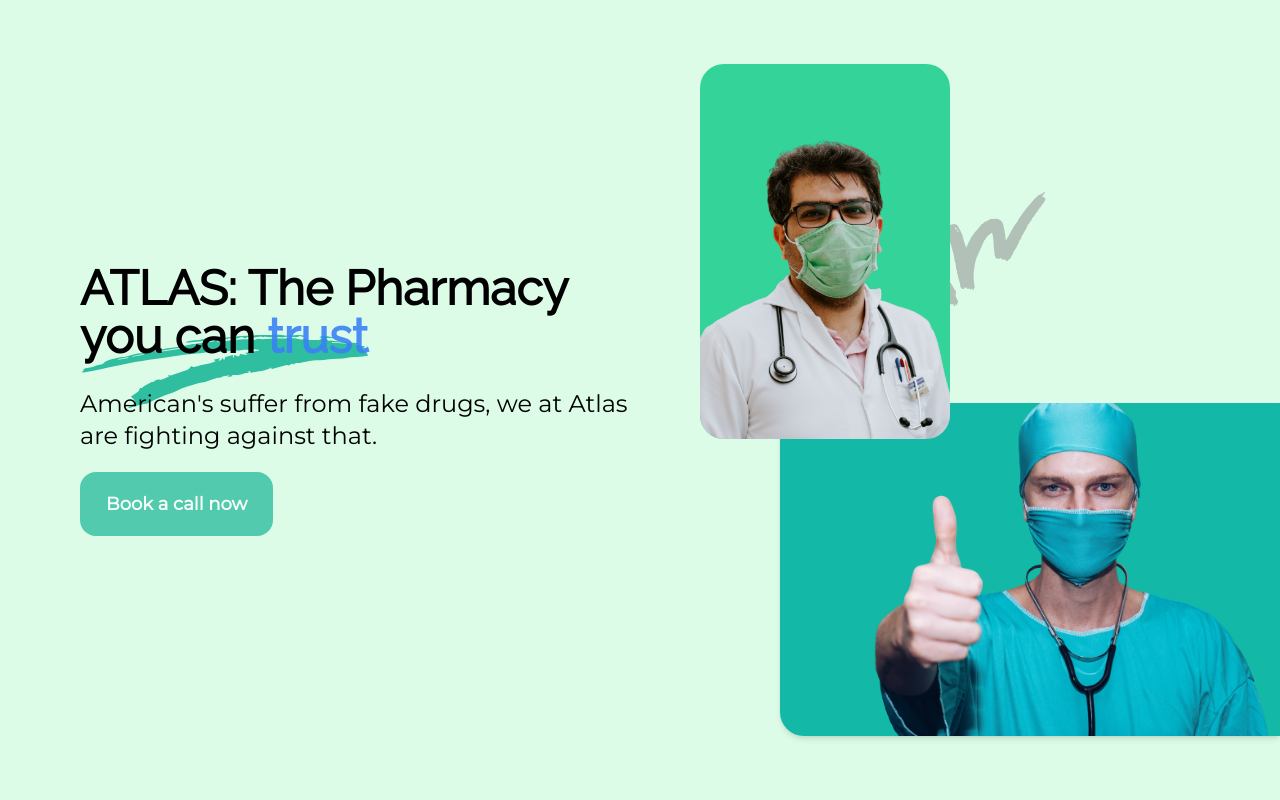
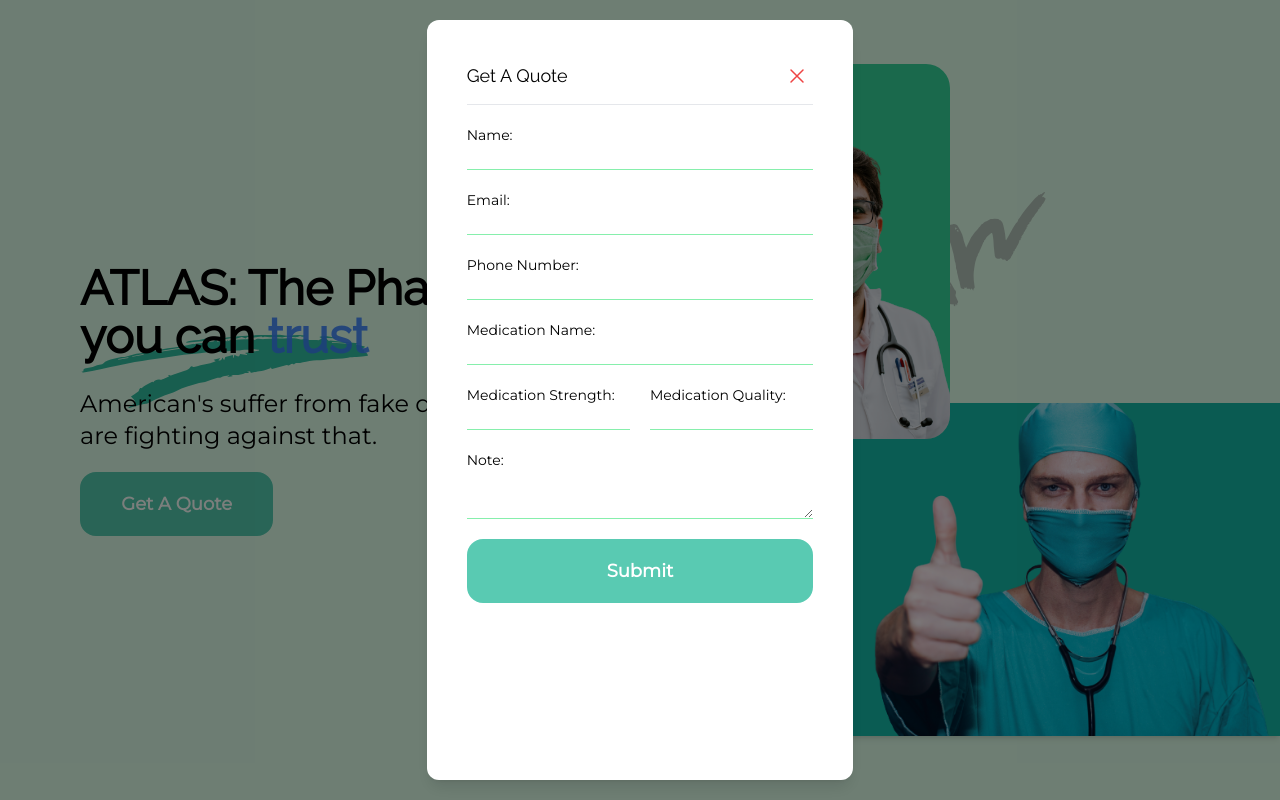
Before and after one commit to booluw/pharma, a Nuxt app: page / in a window 1280 px wide. Shown: the top 800 px of the page. Built offline with nearby package versions, Linux system fonts and the light colour scheme.

Commit message:
feat: 'Get A Quote' modal

```diff
--- a/components/HeroSection.vue
+++ b/components/HeroSection.vue
@@ -36,10 +36,12 @@
       </p>
       <button
         class="font-semibold text-lg md:font-bold md:w-1/3 px-3 py-4 rounded-2xl bg-[#30BEA0] border-2 border-[#30BEA0] text-white opacity-80 hover:opacity-100 hover:-translate-y-[1px] hover:transform hover:shadow-md transition-all"
+        @click="quoteModal = true"
       >
-        Book a call now
+        Get A Quote
       </button>
     </div>
+    <quote-modal v-if="quoteModal" @close="quoteModal = false" />
   </section>
 </template>
 
@@ -49,6 +51,12 @@
   components: {
     YellowStroke: () => import('~/components/arts/YellowStroke.vue'),
     PurpleStroke: () => import('~/components/arts/PurpleStroke.vue'),
+    QuoteModal: () => import('~/components/QuoteModal.vue'),
+  },
+  data() {
+    return {
+      quoteModal: true
+    }
   },
 }
 </script>
--- a/components/NursesSection.vue
+++ b/components/NursesSection.vue
@@ -4,8 +4,30 @@
       <img src="~/assets/doddles/jobs-doodle.svg" class="w-28 md:w-52 absolute top-0 -right-16 md:right-auto md:-top-40" />
       <h2 class="text-4xl font-semibold mb-5 font-serif">Customers love Atlas</h2>
     </div>
-    <div class="flex flex-row gap-10 justify-between w-full pt-16 pl-5 md:pl-0 overflow-x-auto">
-      <div class="flex-shrink-0 w-72 md:w-1/3 h-72 rounded-3xl pt-14 pl-14 p-10 bg-gray-200 border border-gray-300 relative">
+    <div class="flex justify-end gap-5 mb-10">
+      <button
+        class="rounded-full border p-3 text-secondary hover:bg-secondary hover:text-white"
+        :class="{'active': hasPrev, 'cursor-not-allowed': !hasPrev}"
+        :disabled="!hasPrev"
+        @click.prevent="prev"
+      >
+        <svg xmlns="http://www.w3.org/2000/svg" fill="none" viewBox="0 0 24 24" stroke-width="1.5" stroke="currentColor" class="w-6 h-6">
+          <path stroke-linecap="round" stroke-linejoin="round" d="M15.75 19.5L8.25 12l7.5-7.5" />
+        </svg>
+      </button>
+      <button
+        class="rounded-full border p-3 text-secondary hover:bg-secondary hover:text-white"
+        :class="{'active': hasNext, 'cursor-not-allowed': !hasNext}"
+        :disabled="!hasNext"
+        @click.prevent="next"
+      >
+        <svg xmlns="http://www.w3.org/2000/svg" fill="none" viewBox="0 0 24 24" stroke-width="1.5" stroke="currentColor" class="w-6 h-6">
+          <path stroke-linecap="round" stroke-linejoin="round" d="M8.25 4.5l7.5 7.5-7.5 7.5" />
+        </svg>
+      </button>
+    </div>
+    <vue-horizontal ref="horizontal" class="this" :button="false" @scroll-debounce="onScroll">
+      <div class="flex-shrink-0 w-72 md:w-80 h-72 rounded-3xl pt-14 pl-14 p-10 bg-gray-200 border border-gray-300 relative">
         <p class="">
           I always tell them it’s the breadth of challenges, scale, engineering talent, big goals and the constant drive to achieve them.
         </p>
@@ -14,8 +36,7 @@
         </div>
         <img src="~/assets/doddles/quote.svg" class="absolute -top-5 -left-5" />
       </div>
-
-      <div class="flex-shrink-0 w-72 md:w-1/3 h-72 rounded-3xl pt-14 pl-14 p-10 bg-gray-200 border border-gray-300 relative">
+      <div class="mx-8 flex-shrink-0 w-72 md:w-80 h-72 rounded-3xl pt-14 pl-14 p-10 bg-gray-200 border border-gray-300 relative">
         <p class="">
           I always tell them it’s the breadth of challenges, scale, engineering talent, big goals and the constant drive to achieve them.
         </p>
@@ -24,8 +45,7 @@
         </div>
         <img src="~/assets/doddles/quote.svg" class="absolute -top-5 -left-5" />
       </div>
-
-      <div class="flex-shrink-0 w-72 md:w-1/3 h-72 rounded-3xl pt-14 pl-14 p-10 bg-gray-200 border border-gray-300 relative">
+      <div class="flex-shrink-0 w-72 md:w-80 h-72 rounded-3xl pt-14 pl-14 p-10 bg-gray-200 border border-gray-300 relative">
         <p class="">
           I always tell them it’s the breadth of challenges, scale, engineering talent, big goals and the constant drive to achieve them.
         </p>
@@ -34,16 +54,37 @@
         </div>
         <img src="~/assets/doddles/quote.svg" class="absolute -top-5 -left-5" />
       </div>
-    </div>
+    </vue-horizontal>
   </div>
 </template>
 
 <script>
+import VueHorizontal from 'vue-horizontal';
+
 export default {
-
+  components: { VueHorizontal },
+  data() {
+    return {
+      hasPrev: false,
+      hasNext: true,
+    }
+  },
+  methods: {
+    prev() {
+      this.$refs.horizontal.prev()
+    },
+    next() {
+      this.$refs.horizontal.next()
+    },
+    onScroll({hasPrev, hasNext}) {
+      this.hasPrev = hasPrev
+      this.hasNext = hasNext
+    }
+  },
 }
 </script>
-
-<style>
-
+<style scoped>
+.this >>> .v-hl-container {
+  padding: 30px;
+}
 </style>
--- a/components/ProfessionalSection.vue
+++ b/components/ProfessionalSection.vue
@@ -1,6 +1,6 @@
 <template>
-  <div class="bg-blue-500 text-white py-20 md:py-40 md:pr-40 md:flex gap-10">
-    <div class="md:w-1/2 relative">
+  <div class="bg-blue-500 text-white py-20 md:py-40 md:pr-40 md:flex gap-10 overflow-hidden">
+    <div class="md:w-1/2 relative mr-10 md:mr-0">
       <img src="~/assets/imgs/nurse and black woman.jpg" class="w-full rounded-r-3xl" />
       <img src="~/assets/doddles/yellow-doodle.svg" class="absolute -bottom-10" />
     </div>
--- /dev/null
+++ b/components/QuoteModal.vue
@@ -0,0 +1,118 @@
+<template>
+  <div class="fixed top-0 bottom-0 right-0 left-0 bg-black bg-opacity-50 z-50 flex justify-center items-center md:py-5">
+    <div class="h-full w-full overflow-y-auto md:w-1/3 bg-white p-10 pb-5 md:rounded-xl shadow-lg">
+      <div class="border-b pb-3 flex justify-between items-center">
+        <h2 class="text-lg font-serif">Get A Quote</h2>
+        <button
+          class="rounded-full p-1 text-red-500 hover:bg-red-500 hover:text-white"
+          @click="$emit('close')"
+        >
+          <svg xmlns="http://www.w3.org/2000/svg" fill="none" viewBox="0 0 24 24" stroke-width="1.5" stroke="currentColor" class="w-6 h-6">
+            <path stroke-linecap="round" stroke-linejoin="round" d="M6 18L18 6M6 6l12 12" />
+          </svg>
+        </button>
+      </div>
+      <form class="my-5">
+        <label class="flex flex-col" for="name">
+          <span class="text-sm">Name:</span>
+          <input
+            id="name"
+            v-model="user.name"
+            type="text"
+            class="border-b border-green-300 outline-none"
+            required
+          />
+        </label>
+        <label class="flex flex-col mt-5" for="email">
+          <span class="text-sm">Email:</span>
+          <input
+            id="email"
+            v-model="user.email"
+            type="email"
+            class="border-b border-green-300 outline-none"
+            required
+          />
+        </label>
+        <label class="flex flex-col mt-5" for="phone">
+          <span class="text-sm">Phone Number:</span>
+          <input
+            id="phone"
+            v-model="user.phone"
+            type="tel"
+            class="border-b border-green-300 outline-none"
+            required
+          />
+        </label>
+        <label class="flex flex-col mt-5" for="medication_name">
+          <span class="text-sm">Medication Name:</span>
+          <input
+            id="medication_name"
+            v-model="user.medication_name"
+            type="text"
+            class="border-b border-green-300 outline-none"
+            required
+          />
+        </label>
+        <div class="md:flex gap-5 md:mr-5">
+          <label class="md:w-1/2 flex flex-col mt-5" for="medication_strength">
+            <span class="text-sm">Medication Strength:</span>
+            <input
+              id="medication_strength"
+              v-model="user.medication_strength"
+              type="number"
+              class="border-b border-green-300 outline-none"
+              required
+            />
+          </label>
+          <label class="md:w-1/2 flex flex-col mt-5" for="medication_strength">
+            <span class="text-sm">Medication Quality:</span>
+            <input
+              id="medication_quality"
+              v-model="user.medication_quantity"
+              type="number"
+              class="border-b border-green-300 outline-none"
+              required
+            />
+          </label>
+        </div>
+        <label class="flex flex-col mt-5" for="note">
+          <span class="text-sm">Note:</span>
+          <textarea
+            id="note"
+            v-model="user.other_details"
+            class="border-b border-green-300 outline-none"
+          ></textarea>
+        </label>
+        <button
+          type="submit"
+          class="font-semibold text-lg md:font-bold w-full mt-16 md:mt-5 px-3 py-4 rounded-2xl bg-[#30BEA0] border-2 border-[#30BEA0] text-white opacity-80 hover:opacity-100 hover:-translate-y-[1px] hover:transform hover:shadow-md transition-all"
+        >
+          Submit
+        </button>
+      </form>
+    </div>
+  </div>
+</template>
+
+<script>
+export default {
+  name: "GetAQuoteModal",
+  data() {
+    return {
+      user: {
+        name: '',
+        email: '',
+        phone: '',
+        medication_name: '',
+        medication_strength: '',
+        medication_quantity: '',
+        other_details: ''
+      }
+    }
+  },
+}
+</script>
+
+<style>
+
+</style>
--- a/package.json
+++ b/package.json
@@ -16,6 +16,7 @@
     "core-js": "^3.25.3",
     "nuxt": "^2.15.8",
     "vue": "^2.7.10",
+    "vue-horizontal": "^0.8.12",
     "vue-server-renderer": "^2.7.10",
     "vue-template-compiler": "^2.7.10"
   },
--- a/tailwind.js
+++ b/tailwind.js
@@ -4,6 +4,10 @@
       fontFamily: {
         sans: ['Montserrat', 'sans-serif'],
         serif: ['Raleway', 'serif']
+      },
+      colors: {
+        primary: '#4d8f41',
+        secondary: '#119dd9'
       }
     }
   }
```
Also changed, not shown: 1 other file (tests, documents, lock files or other folders).
